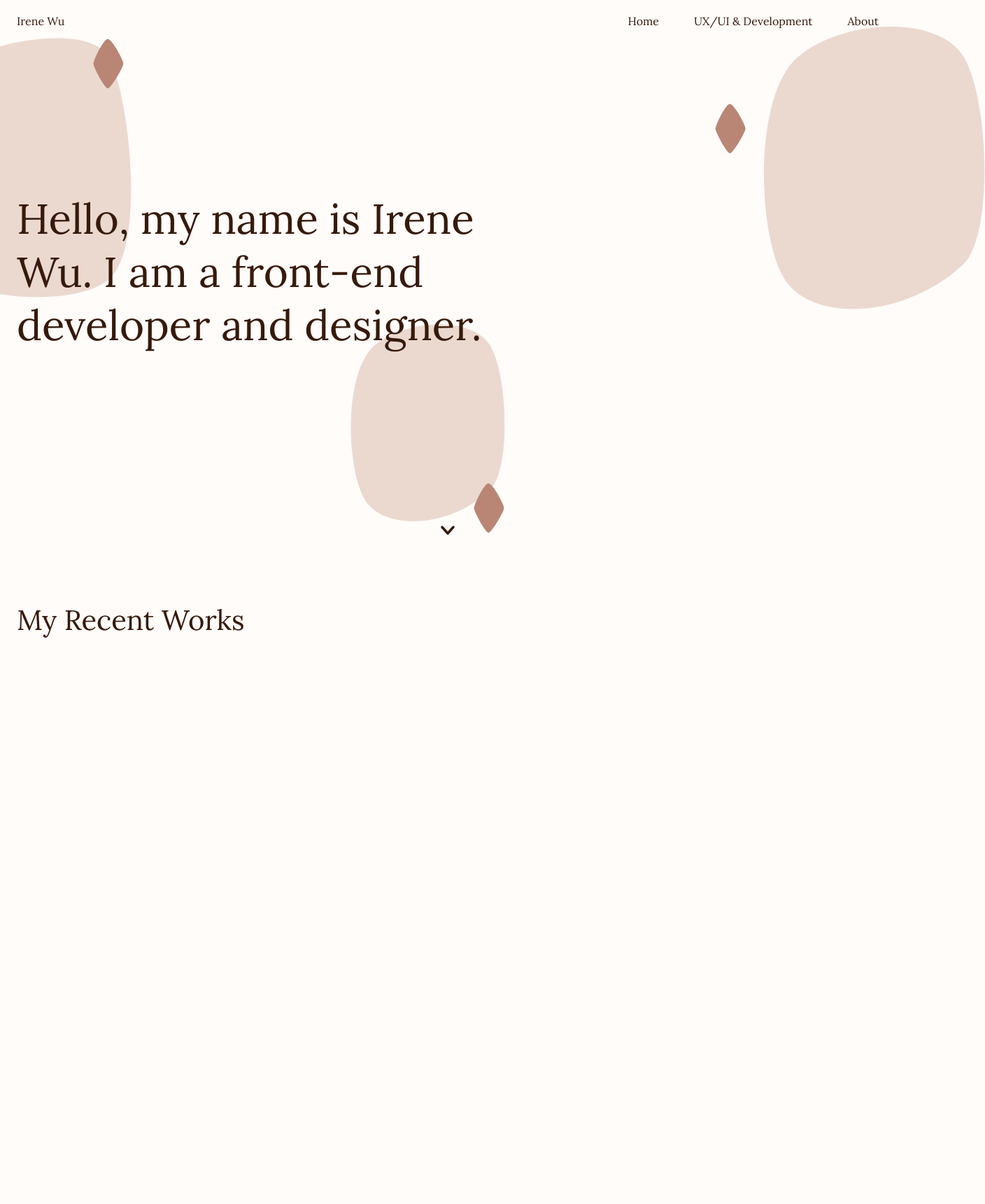
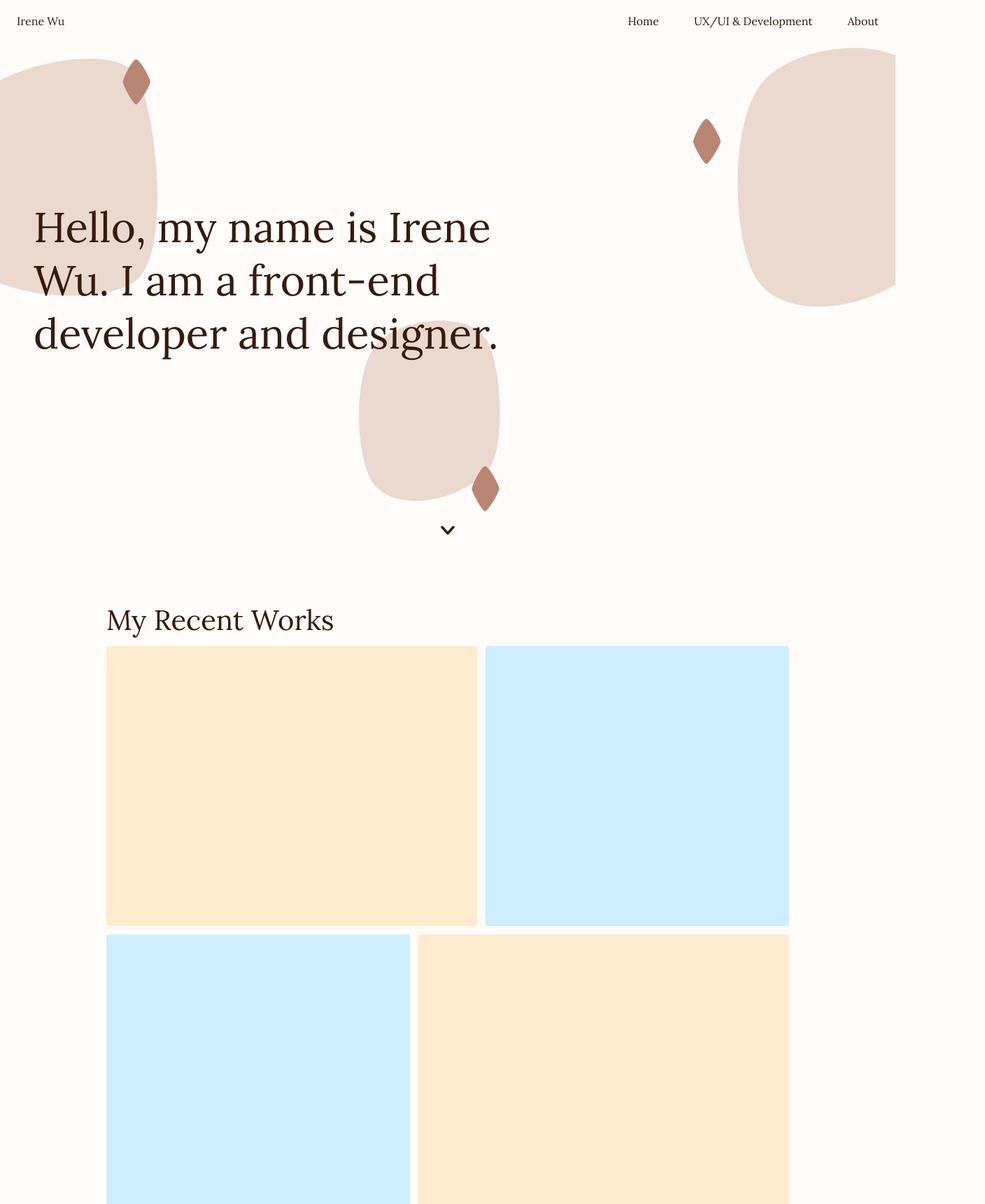
Before and after one commit to irenewuu/portfolio, a Next.js app: page / in a window 1280 px wide. Shown: the top 1720 px of the page at 70% size, 1408 px wide, since content can reach past the window. Before the commit the page ends 971 px from the top, so only its background shows below. Built offline with nearby package versions, Linux system fonts and the light colour scheme; a web font is replaced by a local one.

Commit message:
rearrangements implemented

```diff
--- a/comps/header/Header.js
+++ b/comps/header/Header.js
@@ -1,6 +1,5 @@
 import React from 'react';
-import desktopDeco from './../../assets/header-deco.svg'
-import tabletDeco from './../../assets/mobile-header-deco.svg'
+import downarrow from './../../assets/down-arrow.svg';
 
 export default function Header({
     header= "Hello, my name is Irene Wu. I am a front-end developer and designer.",
@@ -13,7 +12,6 @@ export default function Header({
             <p>{description}</p>
           </div>
       </div>
-      <img src={desktopDeco.src} className='bg-deco desktop-deco' />
-      <img src={tabletDeco.src} className='bg-deco tablet-deco' />
+      <img className="down-arrow" src={downarrow.src} />
   </div>
 }
--- a/pages/_app.js
+++ b/pages/_app.js
@@ -1,5 +1,7 @@
 import React from 'react';
 import Head from 'next/head';
+import desktopDeco from './../assets/header-deco.svg'
+import tabletDeco from './../assets/mobile-header-deco.svg'
 
 import '../styles/app.scss';
 
@@ -13,6 +15,8 @@ function MyApp({ Component, pageProps }) {
       <title>Irene Wu</title>
     </Head>
     <Navbar />
+      <img src={desktopDeco.src} className='bg-deco desktop-deco' />
+      <img src={tabletDeco.src} className='bg-deco tablet-deco' />
     <Component {...pageProps} />
     <Footer />
   </div>)
--- a/pages/about.js
+++ b/pages/about.js
@@ -1,6 +1,5 @@
 import React from 'react';
 import ImgHeader from "../comps/header/ImgHeader";
-import downarrow from '../assets/down-arrow.svg';
 import Me from '../assets/me.png'
 
 export default function About() {
@@ -10,7 +9,6 @@ export default function About() {
     description='Hello! My name is Irene and I enjoy creating and designing things for the web. I am currently at BCIT studying Digital Design and Development, and will graduate in June 2022. I have been exploring various fields, such as graphic design, video production, and will continuously focus on UI/UX design, and front-end development as they are my area of interest. '
     img={Me.src}
   />
-  <img className="down-arrow" src={downarrow.src} />
   <h2>work in progress</h2>
 </div>
 }
--- a/pages/index.js
+++ b/pages/index.js
@@ -1,13 +1,26 @@
 import Header from "../comps/header/Header";
-import downarrow from '../assets/down-arrow.svg';
 
 export default function Home() {
   return <div className="centered-cont">
     <Header />
-    <img className="down-arrow" src={downarrow.src} />
-    <div className="full-width-cont border">
+    <div className="recent-works-cont">
       <h3>My Recent Works</h3>
-
+        <div className="recent-works">
+          <div className="lg-recent-work">
+            <img src="" />
+          </div>
+          <div className="sm-recent-work">
+            <img src="" />
+          </div>
+        </div>
+        <div className="recent-works">
+          <div className="lg-recent-work">
+            <img src="" />
+          </div>
+          <div className="sm-recent-work">
+            <img src="" />
+          </div>
+        </div>
     </div>
   </div>
 }
--- a/pages/works.js
+++ b/pages/works.js
@@ -1,6 +1,5 @@
 import React from 'react';
 import Header from "../comps/header/Header";
-import downarrow from '../assets/down-arrow.svg';
 
 export default function Works() {
   return <div className="centered-cont">
@@ -8,7 +7,6 @@ export default function Works() {
     header='UX/UI & Development'
     description='Here are some of the UX/UI design and Front-end development projects I have worked on the past two years.'
   />
-  <img className="down-arrow" src={downarrow.src} />
   <h2>work in progress</h2>
 </div>
 }
--- a/styles/app.scss
+++ b/styles/app.scss
@@ -15,7 +15,7 @@
 @import './components/header.scss';
 
 
-// remove defaults ======================================================
+// remove defaults, containers, bg decorations ======================================================
 * {
   margin: 0;
   padding: 0;
@@ -27,18 +27,25 @@ html {
 }
 
 html, #__next, body, .centered-cont {
+  overflow-x: hidden;
+  overflow-y: visible;
+  position: relative;
+  box-sizing: border-box;
   display: flex;
   flex-direction: column;
   align-items: center;
-}
-html, #__next, body, .centered-cont, .full-width-cont {
-  box-sizing: border-box;
   width: 100%;
 }
 
-.border {
-  padding: 0 24px;
+.bg-deco {
+  overflow-y: visible;
+  position: absolute;
+  height: 100vh;
+  width: 120vw;
+  z-index: -2;
 }
+.tablet-deco { display: none; }
+.desktop-deco { display: block; }
 
 // text styleguide ======================================================
 h1, h2, h3, h4, h5, h6, nav a {
@@ -62,6 +69,10 @@ p, a, label, button, input[type="button"]
 { font-size: 16px; }
 
 // media queries ========================================================
+@media screen and (max-width: $lgst) {
+  .bg-deco { width: 110vw;}
+}
+
 
 @media screen and (max-width: $lg) {
   h1 { font-size: 48px; }
@@ -70,6 +81,8 @@ p, a, label, button, input[type="button"]
   h4 { font-size: 30px; }
   h5 { font-size: 24px; }
   h6 { font-size: 20px; }
+  .tablet-deco { display: block; }
+  .desktop-deco { display: none; }
 
 }
 @media screen and (max-width: $md) {
@@ -80,5 +93,14 @@ h3 { font-size: 24px; }
 h4 { font-size: 20px; }
 h5 { font-size: 18px; }
 h6 { font-size: 18px; }
+.tablet-deco { display: block; }
+.desktop-deco { display: none; }
 
 }
+@media screen and (max-width: $sm) {
+    .bg-deco {
+      width: 140vw;
+    }
+    .desktop-deco { display: none; }
+
+}
--- a/styles/components/header.scss
+++ b/styles/components/header.scss
@@ -1,5 +1,6 @@
 .header-cont {
-    // overflow:hidden;
+    overflow-x: hidden;
+    overflow-y: auto;
     display: flex;
     flex-direction: column;
     justify-content: center;
@@ -8,7 +9,7 @@
     max-width: 1600px;
     width: 100%;
     height: 100vh;
-    margin: 0 24px;
+    margin: 0 48px;
     position: relative;
     top: -60px;
     z-index: -1;
@@ -23,77 +24,87 @@
         max-width: 1400px;
         width: 100%;
         height: 100%;
-        padding: 0 24px;
+        padding: 0 48px;
 
-        div p { margin-top: 24px; }
+        div div {
+            margin-top: 24px;
+            position: relative;
+            p {
+                z-index: 100;
+                filter: none;
+            }
+            div {
+                position: absolute;
+                margin-top: 0;
+                top: 0;
+                z-index: -1;
+                width: 100%;
+                height: 100%;
+                background: rgba(255, 252, 250, 0.4);
+                filter: blur(10px);
+                border-radius: 100px;
+
+            }
+        }
+    }
+    .img-info-cont {
+        column-gap: 175px;
     }
 
-    .info-cont div, .img-info-cont div:first-child { width: 60%; }
+    .info-cont div { width: 60%; }
+    .img-info-cont div:first-child { width: 50%; }
 
-    .bg-deco { width: 120vw; }
 }
-    .tablet-deco { display: none; }
-    .desktop-deco { display: block; }
 
 .profile-img-cont {
     position: relative;
-        margin-left: 48px;
     width: 360px;
     height: 430px;
     border: 1px solid $darkbrown;
     border-radius: 4px;
     img {
-            border-radius: 4px;
-            width: 360px;
-            height: 430px;
+        object-fit: cover;
         position: absolute;
         top: 12px;
         left: -12px;
+        width: 360px;
+        height: 430px;
+        border-radius: 4px;
     }
 }
 
-@media screen and (min-width: $lgst) {
-    .header-cont .bg-deco { width: 100%;}
+.down-arrow {
+    position: absolute;
+    bottom: 36px;
+    width: 20px;
 }
 
 @media screen and (max-width: $lg) {
-    .header-cont .bg-deco { width: 100%;}
     .header-cont .img-info-cont {
         flex-direction: column-reverse;
         justify-content: center;
     }
 
-    .header-cont .info-cont div:first-child {
+    .header-cont .info-cont div,
+    .header-cont .img-info-cont div:first-child {
         width: 80%;
     }
 
     .profile-img-cont {
-        position: relative;
-        margin-left: 48px;
         width: 300px;
         height: 300px;
-        border: 1px solid $darkbrown;
         margin-bottom: 24px;
-        margin-left: 0;
 
         img {
             width: 300px;
             height: 300px;
-            object-fit: cover;
-            position: absolute;
-            top: 12px;
-            left: -12px;
         }
     }
-    .tablet-deco { display: block; }
-    .desktop-deco { display: none; }
 }
 
 @media screen and (max-width: $md) {
     .header-cont .img-info-cont { flex-direction: column-reverse; }
     .header-cont .img-info-cont div:first-child { width: 100%; }
-    .tablet-deco { display: block; }
-    .desktop-deco { display: none; }
 
     .profile-img-cont {
         width: 250px;
@@ -106,8 +117,12 @@
 }
 
 @media screen and (max-width: $sm) {
+    .header-cont .info-cont, .header-cont .img-info-cont {
+        padding: 0 24px;
+    }
     .header-cont .bg-deco { width: 120vw;}
     .header-cont .info-cont div:first-child { width: 100%; }
     .desktop-deco { display: none; }
+    .down-arrow { width: 16px; }
 
 }
--- a/styles/index.scss
+++ b/styles/index.scss
@@ -1,5 +1,75 @@
-.down-arrow {
-    position: absolute;
-    bottom: 36px;
+
+@import './variables/general.scss';
+
+.recent-works-cont {
+    box-sizing: border-box;
+    width: 80%;
+    max-width: 1400px;
+    padding: 0 24px;
+
+    h3 {
+        width: 100%;
+    }
+}
+.recent-works:first-of-type {
+    flex-direction: row;
+}
+
+.recent-works {
+    margin-top: 12px;
+    width: 100%;
+    display: flex;
+    flex-direction: row-reverse;
+    column-gap: 12px;
+
+    div { border-radius: 4px;}
+
+    .lg-recent-work {
+        width: 55%;
+        height: 400px;
+        background-color: rgb(255, 235, 205);
+    }
+    .sm-recent-work {
+        width: 45%;
+        height: 400px;
+        background-color: rgb(205, 239, 255);
+    }
 
 }
+
+@media screen and (max-width: $lg) {
+    .recent-works-cont {
+        width: 650px;
+    }
+    .recent-works, .recent-works:first-of-type {
+        flex-direction: column;
+        row-gap: 12px;
+
+        .lg-recent-work, .sm-recent-work {
+            width: 100%;
+        }
+    }
+}
+@media screen and (max-width: $md) {
+    .recent-works-cont {
+        width: 100%;
+    }
+    .recent-works, .recent-works:first-of-type {
+        .lg-recent-work, .sm-recent-work {
+            width: 100%;
+        }
+    }
+
+}
+@media screen and (max-width: $sm) {
+    .recent-works-cont {
+        width: 100%;
+    }
+    .recent-works, .recent-works:first-of-type {
+        .lg-recent-work, .sm-recent-work {
+            width: 100%;
+            height: 250px;
+        }
+    }
+
+}
```
Also changed, not shown: comps/header/ImgHeader.js (+7 -6 lines), styles/Home.module.css (deleted, +0 -116 lines). Lines whose indentation alone changed are shown as unchanged.
